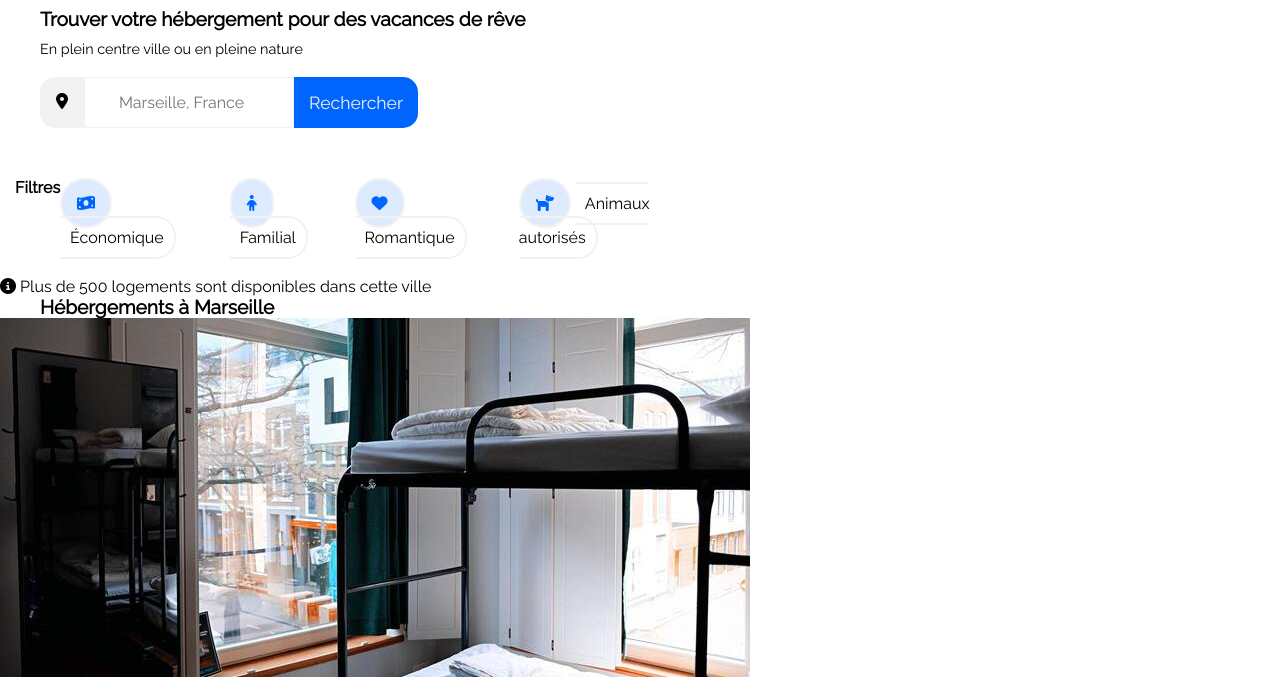
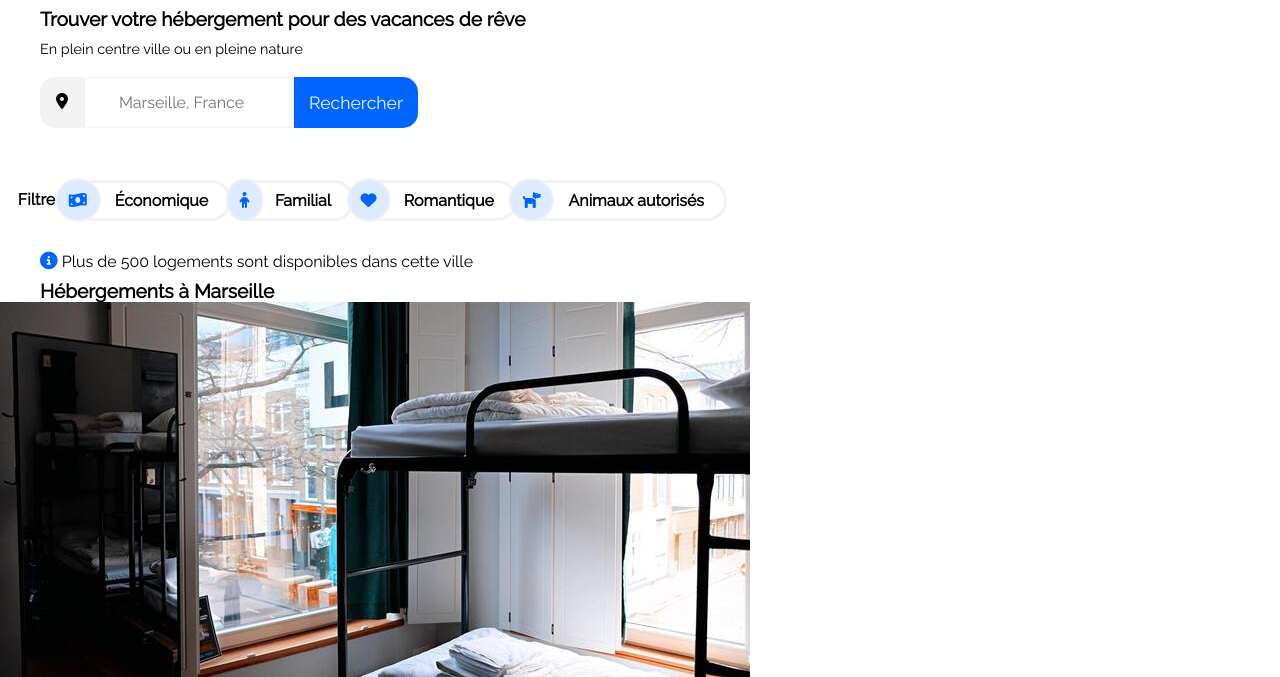
Before and after one commit to PierrePallas/PierrePallas_2_18052021, a plain HTML site: page index.html in a window 1280 px wide. Shown: the part 123-800 px from the top of the page. Drawn offline with Linux system fonts and the light colour scheme.

Commit message:
Retravail sur les filtres

```diff
--- a/index.html
+++ b/index.html
@@ -49,27 +49,23 @@
           <p><strong>Filtres</strong></p>
         </div>
         <div class="checkbox_filtres">
-          <i class="fas fa-money-bill-wave"></i>
           <input type="checkbox" id="option1" />
-          <label for="option1">Économique</label>
+          <label for="option1"><i class="fas fa-money-bill-wave"></i><strong>Économique</strong></label>
         </div>
         <div class="checkbox_filtres">
-          <i class="fas fa-child"></i>
           <input type="checkbox" id="option2" />
-          <label for="option2">Familial</label>
+          <label for="option2"><i class="fas fa-child"></i><strong>Familial</strong></label>
         </div>
         <div class="checkbox_filtres">
-          <i class="fas fa-heart"></i>
           <input type="checkbox" id="option3" />
-          <label for="option3">Romantique</label>
+          <label for="option3"><i class="fas fa-heart"></i><strong>Romantique</strong></label>
         </div>
         <div class="checkbox_filtres">
-          <i class="fas fa-dog"></i>
           <input type="checkbox" id="option4" />
-          <label for="option4">Animaux autorisés</label>
+          <label for="option4"><i class="fas fa-dog"></i><strong>Animaux autorisés</strong></label>
         </div>
       </div>
-      <i class="fas fa-info-circle"></i>
+      <i id="icon_fin" class="fas fa-info-circle"></i>
       Plus de 500 logements sont disponibles dans cette ville
     </section>
 
--- a/style.css
+++ b/style.css
@@ -146,6 +146,10 @@ h3 {
   justify-content: space-around;
 }
 
+p {
+  margin-top: 12px;
+}
+
 input[type="checkbox"] {
   display: none;
 }
@@ -157,13 +161,12 @@ input[type="checkbox"]:checked + label {
 
 input[type="checkbox"]:hover + label {
   background: var(--bleu);
-  content: icon f53a;
 }
 
 .form_filtres label {
   cursor: pointer;
-  border: 2px solid var(--gris);
-  padding: 10px;
+  border: 3px solid var(--gris);
+  padding: 8px 20px 8px 0px;
   border-left: transparent;
   border-top-right-radius: 20px;
   border-bottom-right-radius: 20px;
@@ -173,11 +176,17 @@ input[type="checkbox"]:hover + label {
 
 .form_filtres i {
   border: 2px solid var(--gris);
-  border-radius: 50px;
-  padding: 15px;
+  border-radius: 50%;
+  padding: 12px;
   background: var(--bleu_clair);
   color: var(--bleu);
+  transform: translateX(-30%);
 }
 
-input[type="checkbox"]#option1:checked + label {
+#icon_fin {
+  background: white;
+  color: var(--bleu);
+  margin-left: 40px;
+  margin-bottom: 10px;
+  font-size: 1.1rem;
 }
```
